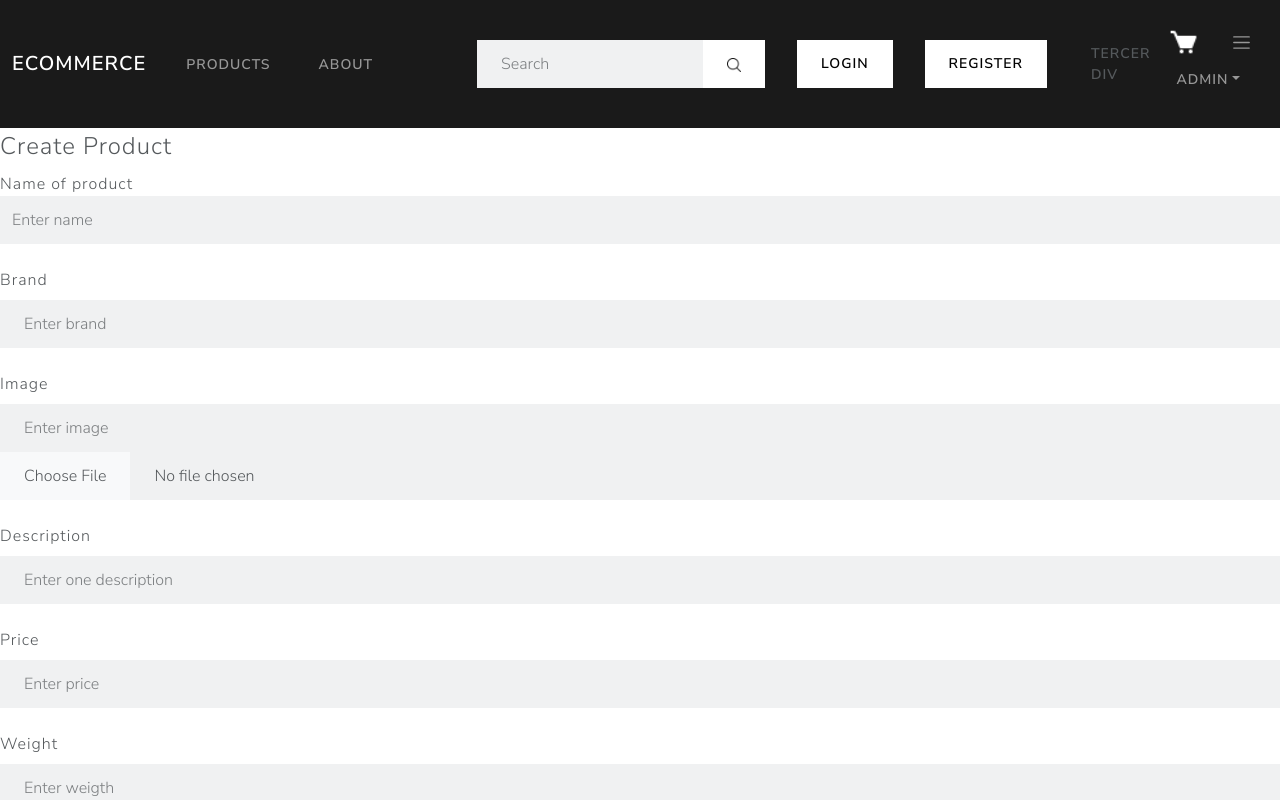
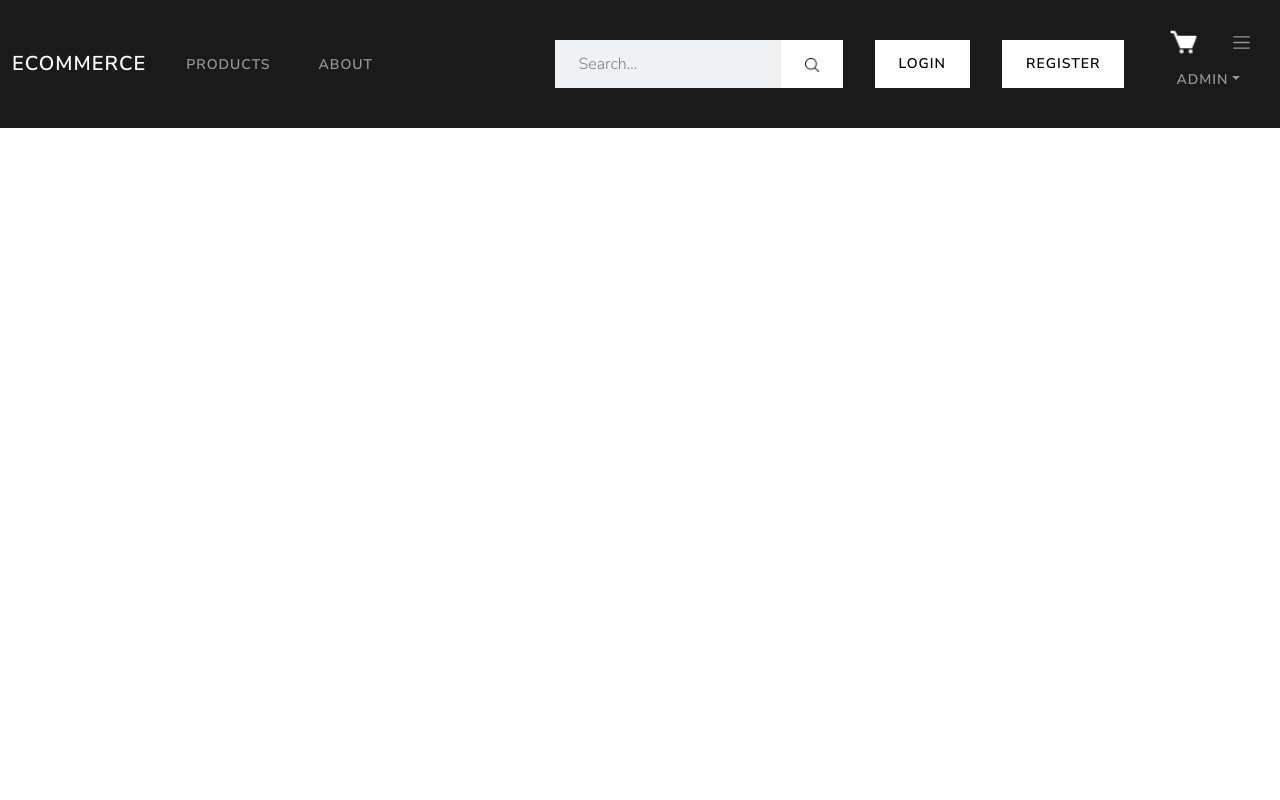
Before and after one commit to nmacenco/Ecommerce-Project, a React (Create React App) app in the folder client/: page /createProduct in a window 1280 px wide. Shown: the top 800 px of the page. Built offline with nearby package versions, Linux system fonts and the light colour scheme.

Commit message:
add products logic

```diff
--- a/client/src/App.tsx
+++ b/client/src/App.tsx
@@ -8,7 +8,7 @@ import Products from "./components/products/Products";
 import Login from "./components/Login/Login";
 import Register from "./components/Register/Register";
 import Loading from "./components/loading/Loading";
-import FormCreate from "./components/form/FormCreate";
+// import FormCreate from "./components/form/FormCreate";
 
 function App(): JSX.Element {
   return (
@@ -19,7 +19,7 @@ function App(): JSX.Element {
           <Route path="*" element={<Home />} />
           <Route path="/home" element={<Home />} />
           <Route path="/detail/:id" element={<Detail />} />
-          <Route path="/createProduct" element={<FormCreate />} />
+          {/* <Route path="/createProduct" element={<FormCreate />} /> */}
           <Route path="/products" element={<Products />} />
           <Route path='/login' element={<Login />} />
           <Route path='/register' element={<Register />} />
--- /dev/null
+++ b/client/src/components/SearchBar/SBar.ts
@@ -0,0 +1,7 @@
+import styled from 'styled-components';
+
+export const SearchForm = styled.form`
+         img {
+           height: 1em;
+         }
+`;
--- /dev/null
+++ b/client/src/components/SearchBar/Search.tsx
@@ -0,0 +1,34 @@
+import React, { useState } from 'react';
+import searchIcon from "../../icons/search-symbol.png";
+import { SearchForm } from './SBar';
+
+const Search=():JSX.Element=>{
+
+    const [visible,setVisible] =useState<boolean>(false);
+
+
+    const SearchRequest=(event:any)=>{
+
+        event.preventDefault();
+        console.log('Envio de la busqueda de los productos');
+
+    }
+
+    return (
+        <SearchForm className="nav-item d-flex" autoComplete='off' onSubmit={SearchRequest}>
+            <div>
+                <input
+                    className="form-control my-2"
+                    type="text"
+                    placeholder="Search..."
+                    name='search'
+                ></input>
+            </div>
+            <button className="btn btn-secondary my-2" type="submit">
+                <img src={searchIcon} />
+            </button>
+        </SearchForm>
+    )
+}
+
+export default Search;
--- a/client/src/components/form/FormCreate.tsx
+++ b/client/src/components/form/FormCreate.tsx
@@ -1,7 +1,7 @@
 import React, { useState } from 'react'
 import { useDispatch } from 'react-redux';
-import { postProduct } from '../../redux/actions/products';
-import validaciones from './validations';
+// import { postProduct } from '../../redux/actions/products';
+// import validaciones from './validations';
 
 export interface IProduct_Create {
     subcategory_id: string[];
@@ -35,16 +35,16 @@ export default function FromCreate(): JSX.Element {
         })
     }
 
-    const handleSubmit = (e: React.FormEvent<HTMLFormElement>): void => {
-        e.preventDefault()
-        validaciones(product)
-            ? dispatch(postProduct(product))
-            : alert('No se pudo crear la receta')
-    }
+    // const handleSubmit = (e: React.FormEvent<HTMLFormElement>): void => {
+    //     e.preventDefault()
+    //     validaciones(product)
+    //         ? dispatch(postProduct(product))
+    //         : alert('No se pudo crear la receta')
+    // }
 
     return (
         <div>
-            <form onSubmit={handleSubmit}>
+            <form >
                 <fieldset>
                     <legend>Create Product</legend>
                     <div className="form-group row">
--- a/client/src/components/nav/Nav.tsx
+++ b/client/src/components/nav/Nav.tsx
@@ -1,9 +1,9 @@
 import React from "react";
-import searchIcon from "../../icons/search-symbol.png";
 import cartIcon from "../../icons/cart-icon.png";
-import { SearchIcon, CartIcon } from "./NavStyles";
+import {  CartIcon } from "./NavStyles";
 import { Link } from 'react-router-dom';
 import AdminDropdown from "./adminDropdown/AdminDropdown";
+import Search from "../SearchBar/Search";
 const Nav = (): JSX.Element => {
   return (
     <div>
@@ -26,17 +26,7 @@ const Nav = (): JSX.Element => {
                 </a>
               </li>
             </ul>
-
-            <form className="nav-item d-flex">
-              <input
-                className="form-control my-2"
-                type="text"
-                placeholder="Search"
-              ></input>
-              <button className="btn btn-secondary my-2" type="submit">
-                <SearchIcon src={searchIcon} />
-              </button>
-            </form>
+            <Search/>
             <Link to='/login' className="nav-item btn btn-secondary my-sm-3 link-Router" >
               Login
             </Link>
@@ -44,7 +34,7 @@ const Nav = (): JSX.Element => {
               Register
             </Link>
           </div>
-        </div>{'tercer div'}
+        </div>
 
 
           <div className="ms-auto">
--- a/client/src/redux/actions/products.ts
+++ b/client/src/redux/actions/products.ts
@@ -1,14 +1,14 @@
 import axios from "axios";
 import { Dispatch } from "redux";
-import { IProduct_Create } from "../../components/form/Form";
+// import { IProduct_Create } from "../../components/form/Form";
 // import interfaces from '....'
 
 const URL = "expample.com";
 
-export const postProduct = (product: IProduct_Create) => {
-  return async (dispatch: Dispatch) => {
-    //Ponemos el dispatch para tener mayor control del dispatch
-    await axios.post(   URL);
-    alert("Receta creada con exito");
-  };
-};
+// export const postProduct = (product: IProduct_Create) => {
+//   return async (dispatch: Dispatch) => {
+//     //Ponemos el dispatch para tener mayor control del dispatch
+//     await axios.post(   URL);
+//     alert("Receta creada con exito");
+//   };
+// };
--- a/client/src/redux/interface.ts
+++ b/client/src/redux/interface.ts
@@ -8,6 +8,10 @@ export enum TYPES_USER{
 
 export enum TYPES {
     PRODUCT_DETAIL
+}
+
+export enum TYPES_PRODUCT{
+    GET_PRODUCTS
 }
 
 export interface User {
@@ -52,11 +56,18 @@ export interface FIND_USER{
 }
 
 //=====================
+//Products Actions
 export interface PRODUCT_DETAIL {
     type: TYPES.PRODUCT_DETAIL,
     payload: Product
 }
+export interface GET_PRODUCTS{
+    type:TYPES_PRODUCT.GET_PRODUCTS,
+    payload:Product[]
+}
 
+
+//========================
 
 export type Actions =
     | PRODUCT_DETAIL
@@ -67,3 +78,7 @@ export type UserActions=
 | GET_USER
 | LOGOUT_USER
 | FIND_USER
+
+
+export type ProductActions=
+| GET_PRODUCTS
```
Also changed, not shown: client/src/helpers/hashTable.ts (added, +70 -0 lines), client/src/redux/reducers/ProductsReducer.ts (added, +13 -0 lines).
